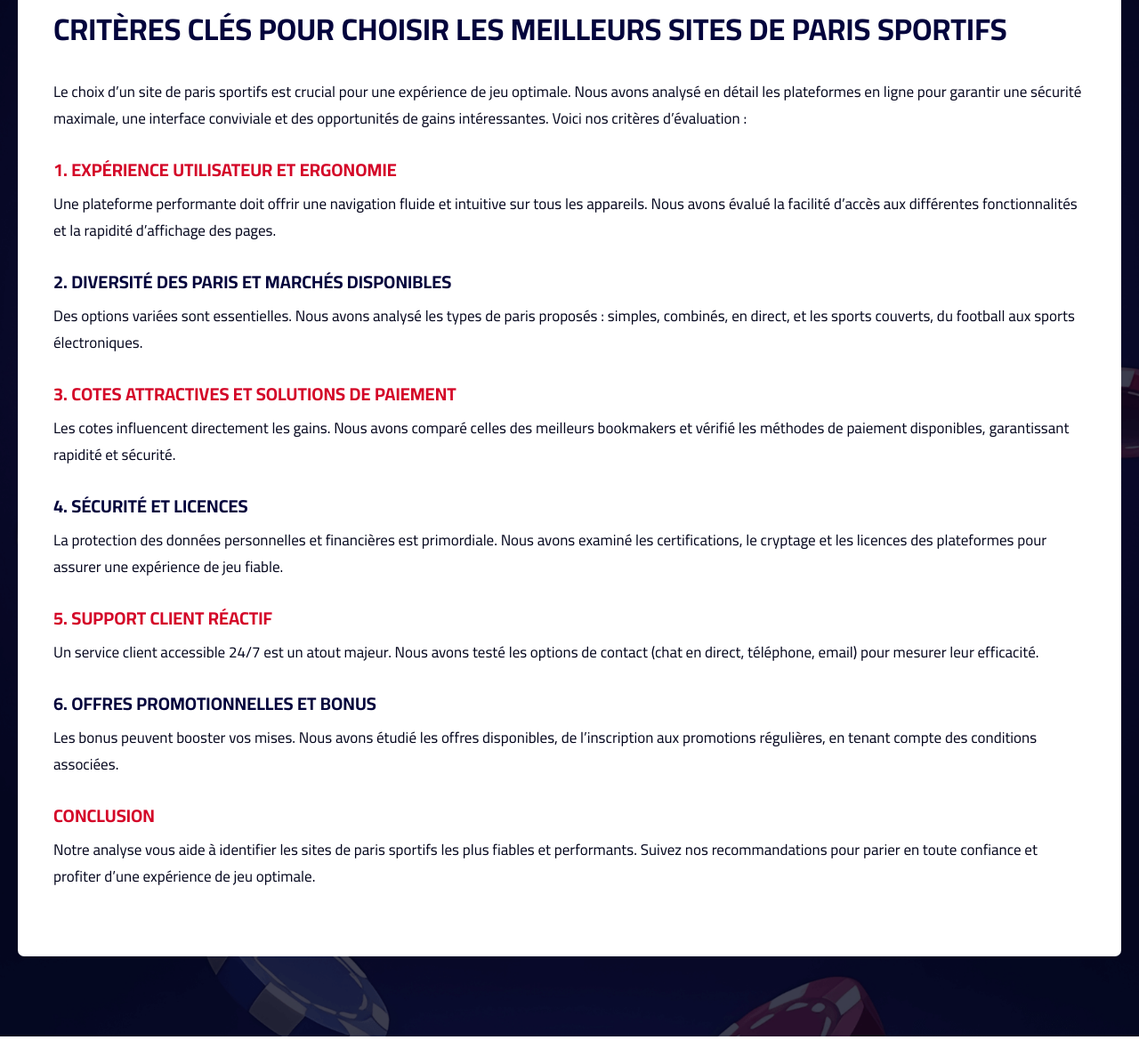
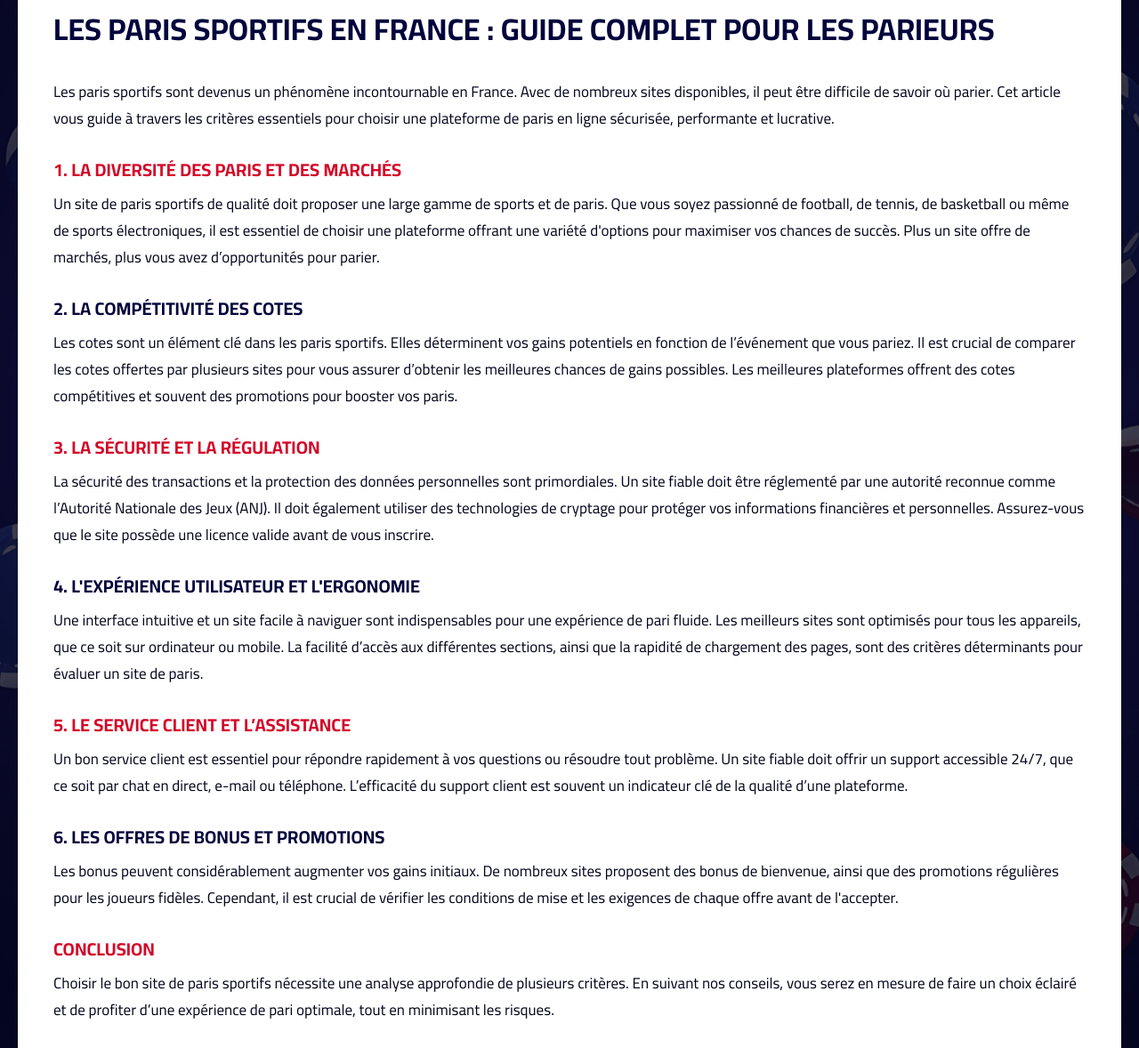
Before and after one commit to jb8579/C-Landing-Page-47, a plain HTML site: page index.html in a window 1280 px wide. Shown: the part 1654-2832 px from the top of the page at 89% size. Drawn offline with nearby package versions, Linux system fonts and the light colour scheme; a script that the page names is missing.

Commit message:
updated text

```diff
--- a/index.html
+++ b/index.html
@@ -199,23 +199,29 @@
 	    <section class="innertext-area">
 	    	 <div class="container">
 				<section class="innertext-part">
-					<h2>Critères Clés pour Choisir les Meilleurs Sites de Paris Sportifs</h2>
-					<p>Le choix d’un site de paris sportifs est crucial pour une expérience de jeu optimale. Nous avons analysé en détail les plateformes en ligne pour garantir une sécurité maximale, une interface conviviale et des opportunités de gains intéressantes. Voici nos critères d’évaluation :</p>
+					<h2>Les Paris Sportifs en France : Guide Complet pour les Parieurs</h2>
+					<p>Les paris sportifs sont devenus un phénomène incontournable en France. Avec de nombreux sites disponibles, il peut être difficile de savoir où parier. Cet article vous guide à travers les critères essentiels pour choisir une plateforme de paris en ligne sécurisée, performante et lucrative.</p>
 
-					<h3>1. Expérience Utilisateur et Ergonomie</h3>
-					<p>Une plateforme performante doit offrir une navigation fluide et intuitive sur tous les appareils. Nous avons évalué la facilité d’accès aux différentes fonctionnalités et la rapidité d’affichage des pages.</p>
-					<h4>2. Diversité des Paris et Marchés Disponibles</h4>
-					<p>Des options variées sont essentielles. Nous avons analysé les types de paris proposés : simples, combinés, en direct, et les sports couverts, du football aux sports électroniques.</p>
-					<h3>3. Cotes Attractives et Solutions de Paiement</h3>
-					<p>Les cotes influencent directement les gains. Nous avons comparé celles des meilleurs bookmakers et vérifié les méthodes de paiement disponibles, garantissant rapidité et sécurité.</p>
-					<h4>4. Sécurité et Licences</h4>
-					<p>La protection des données personnelles et financières est primordiale. Nous avons examiné les certifications, le cryptage et les licences des plateformes pour assurer une expérience de jeu fiable.</p>
-					<h3>5. Support Client Réactif</h3>
-					<p>Un service client accessible 24/7 est un atout majeur. Nous avons testé les options de contact (chat en direct, téléphone, email) pour mesurer leur efficacité.</p>
-					<h4>6. Offres Promotionnelles et Bonus</h4>
-					<p>Les bonus peuvent booster vos mises. Nous avons étudié les offres disponibles, de l’inscription aux promotions régulières, en tenant compte des conditions associées.</p>
+					<h3>1. La Diversité des Paris et des Marchés</h3>
+					<p>Un site de paris sportifs de qualité doit proposer une large gamme de sports et de paris. Que vous soyez passionné de football, de tennis, de basketball ou même de sports électroniques, il est essentiel de choisir une plateforme offrant une variété d'options pour maximiser vos chances de succès. Plus un site offre de marchés, plus vous avez d’opportunités pour parier.</p>
+
+					<h4>2. La Compétitivité des Cotes</h4>
+					<p>Les cotes sont un élément clé dans les paris sportifs. Elles déterminent vos gains potentiels en fonction de l’événement que vous pariez. Il est crucial de comparer les cotes offertes par plusieurs sites pour vous assurer d’obtenir les meilleures chances de gains possibles. Les meilleures plateformes offrent des cotes compétitives et souvent des promotions pour booster vos paris.</p>
+
+					<h3>3. La Sécurité et la Régulation</h3>
+					<p>La sécurité des transactions et la protection des données personnelles sont primordiales. Un site fiable doit être réglementé par une autorité reconnue comme l’Autorité Nationale des Jeux (ANJ). Il doit également utiliser des technologies de cryptage pour protéger vos informations financières et personnelles. Assurez-vous que le site possède une licence valide avant de vous inscrire.</p>
+
+					<h4>4. L'Expérience Utilisateur et l'Ergonomie</h4>
+					<p>Une interface intuitive et un site facile à naviguer sont indispensables pour une expérience de pari fluide. Les meilleurs sites sont optimisés pour tous les appareils, que ce soit sur ordinateur ou mobile. La facilité d’accès aux différentes sections, ainsi que la rapidité de chargement des pages, sont des critères déterminants pour évaluer un site de paris.</p>
+
+					<h3>5. Le Service Client et l’Assistance</h3>
+					<p>Un bon service client est essentiel pour répondre rapidement à vos questions ou résoudre tout problème. Un site fiable doit offrir un support accessible 24/7, que ce soit par chat en direct, e-mail ou téléphone. L’efficacité du support client est souvent un indicateur clé de la qualité d’une plateforme.</p>
+
+					<h4>6. Les Offres de Bonus et Promotions</h4>
+					<p>Les bonus peuvent considérablement augmenter vos gains initiaux. De nombreux sites proposent des bonus de bienvenue, ainsi que des promotions régulières pour les joueurs fidèles. Cependant, il est crucial de vérifier les conditions de mise et les exigences de chaque offre avant de l'accepter.</p>
+
 					<h3>Conclusion</h3>
-					<p>Notre analyse vous aide à identifier les sites de paris sportifs les plus fiables et performants. Suivez nos recommandations pour parier en toute confiance et profiter d’une expérience de jeu optimale.</p>
+					<p>Choisir le bon site de paris sportifs nécessite une analyse approfondie de plusieurs critères. En suivant nos conseils, vous serez en mesure de faire un choix éclairé et de profiter d’une expérience de pari optimale, tout en minimisant les risques.</p>
 				</section>
 	    	 </div>
 	    </section>
```
